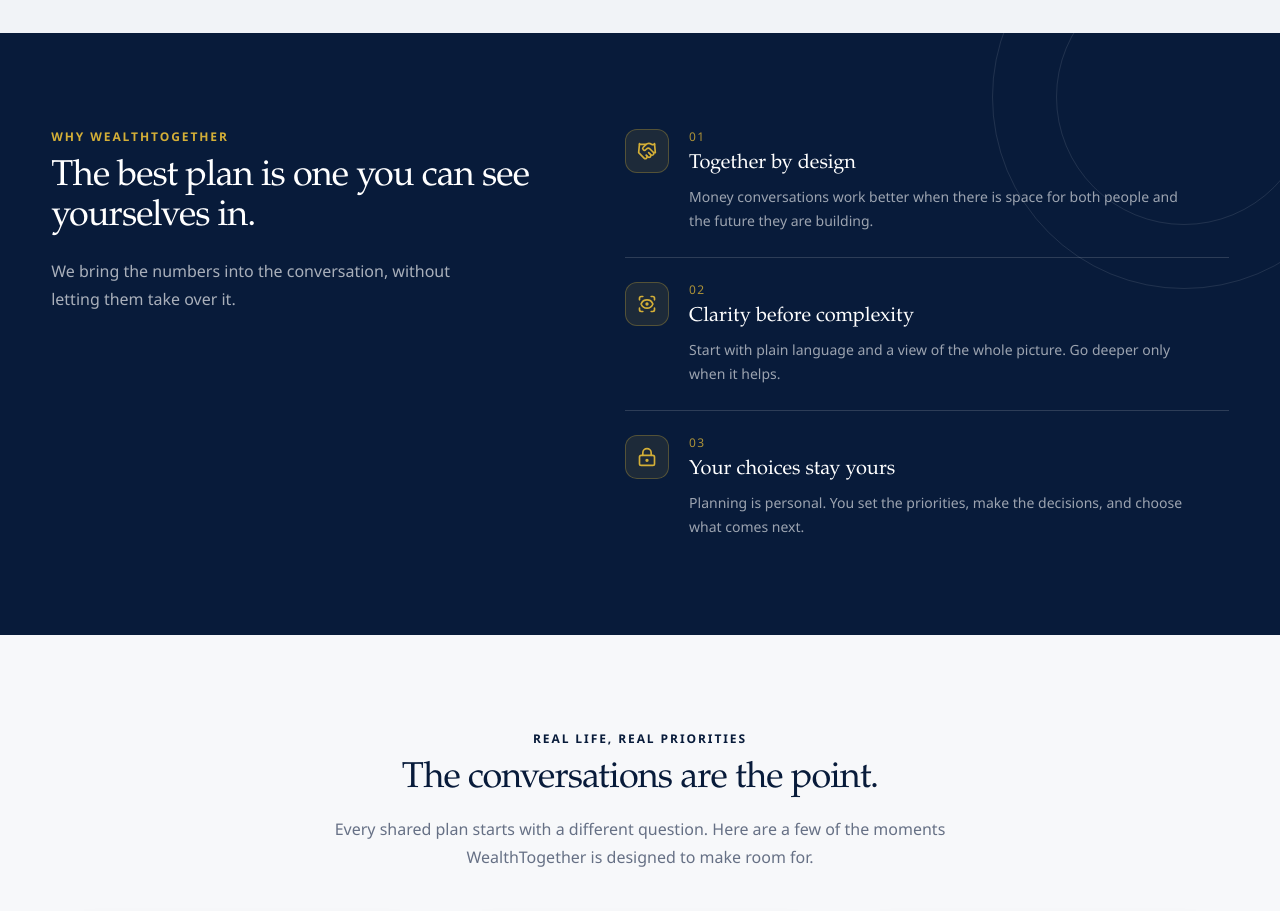
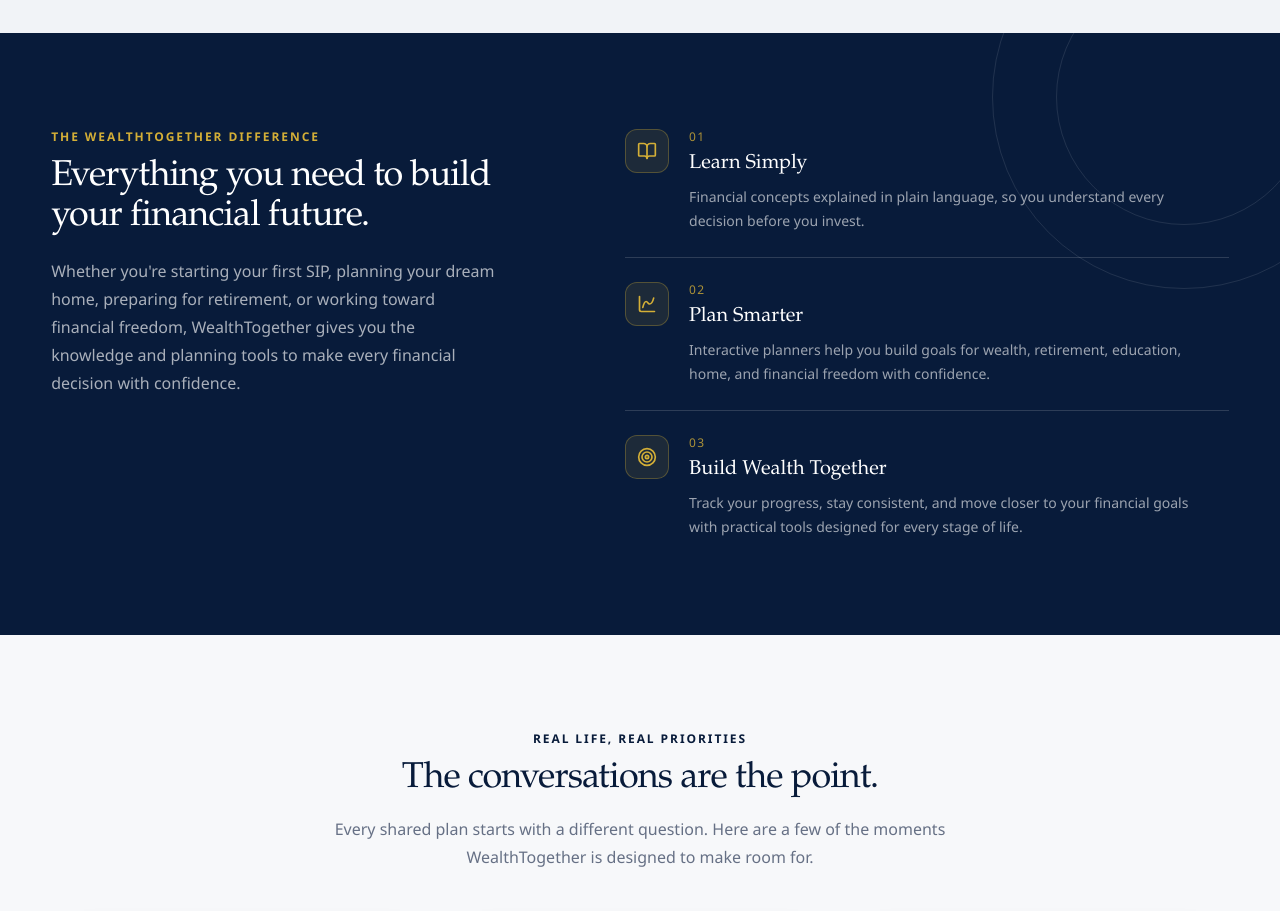
Before and after one commit to MohanakumarT/wealthtogether-financial-planner, a Next.js app: page / in a window 1280 px wide. Shown: the part 3080-3991 px from the top of the page. Built offline with nearby package versions, Linux system fonts and the light colour scheme; no server answers.

Commit message:
Improve WealthTogether difference section

```diff
--- a/src/components/marketing/why-wealthtogether.tsx
+++ b/src/components/marketing/why-wealthtogether.tsx
@@ -1,25 +1,25 @@
-import { Handshake, LockKeyhole, ScanEye } from "lucide-react";
+import { BookOpen, ChartSpline, Target } from "lucide-react";
 
 import { Eyebrow, SectionHeading } from "@/components/ui/typography";
 
 const reasons = [
   {
-    icon: Handshake,
-    title: "Together by design",
+    icon: BookOpen,
+    title: "Learn Simply",
     description:
-      "Money conversations work better when there is space for both people and the future they are building.",
+      "Financial concepts explained in plain language, so you understand every decision before you invest.",
   },
   {
-    icon: ScanEye,
-    title: "Clarity before complexity",
+    icon: ChartSpline,
+    title: "Plan Smarter",
     description:
-      "Start with plain language and a view of the whole picture. Go deeper only when it helps.",
+      "Interactive planners help you build goals for wealth, retirement, education, home, and financial freedom with confidence.",
   },
   {
-    icon: LockKeyhole,
-    title: "Your choices stay yours",
+    icon: Target,
+    title: "Build Wealth Together",
     description:
-      "Planning is personal. You set the priorities, make the decisions, and choose what comes next.",
+      "Track your progress, stay consistent, and move closer to your financial goals with practical tools designed for every stage of life.",
   },
 ];
 
@@ -36,15 +36,22 @@
       />
       <div className="px-content relative mx-auto grid max-w-7xl gap-12 py-20 sm:py-24 lg:grid-cols-[.9fr_1.1fr] lg:gap-20">
         <div>
-          <Eyebrow className="text-gold">WHY WEALTHTOGETHER</Eyebrow>
+          <Eyebrow className="text-gold">
+            THE WEALTHTOGETHER DIFFERENCE
+          </Eyebrow>
+
           <SectionHeading className="mt-3 max-w-lg text-3xl sm:text-4xl">
-            The best plan is one you can see yourselves in.
+            Everything you need to build your financial future.
           </SectionHeading>
+
           <p className="mt-5 max-w-md text-base leading-7 text-white/65">
-            We bring the numbers into the conversation, without letting them
-            take over it.
+            Whether you're starting your first SIP, planning your dream home,
+            preparing for retirement, or working toward financial freedom,
+            WealthTogether gives you the knowledge and planning tools to make
+            every financial decision with confidence.
           </p>
         </div>
+
         <div className="divide-y divide-white/15">
           {reasons.map(({ icon: Icon, title, description }, index) => (
             <article
@@ -54,11 +61,16 @@
               <span className="border-gold/30 bg-gold/10 text-gold grid size-11 shrink-0 place-items-center rounded-xl border">
                 <Icon aria-hidden="true" className="size-5" />
               </span>
+
               <div>
                 <p className="text-gold/80 text-xs font-medium tracking-widest">
                   0{index + 1}
                 </p>
-                <h3 className="font-display mt-1 text-xl">{title}</h3>
+
+                <h3 className="font-display mt-1 text-xl">
+                  {title}
+                </h3>
+
                 <p className="mt-2 max-w-lg text-sm leading-6 text-white/60">
                   {description}
                 </p>
```
